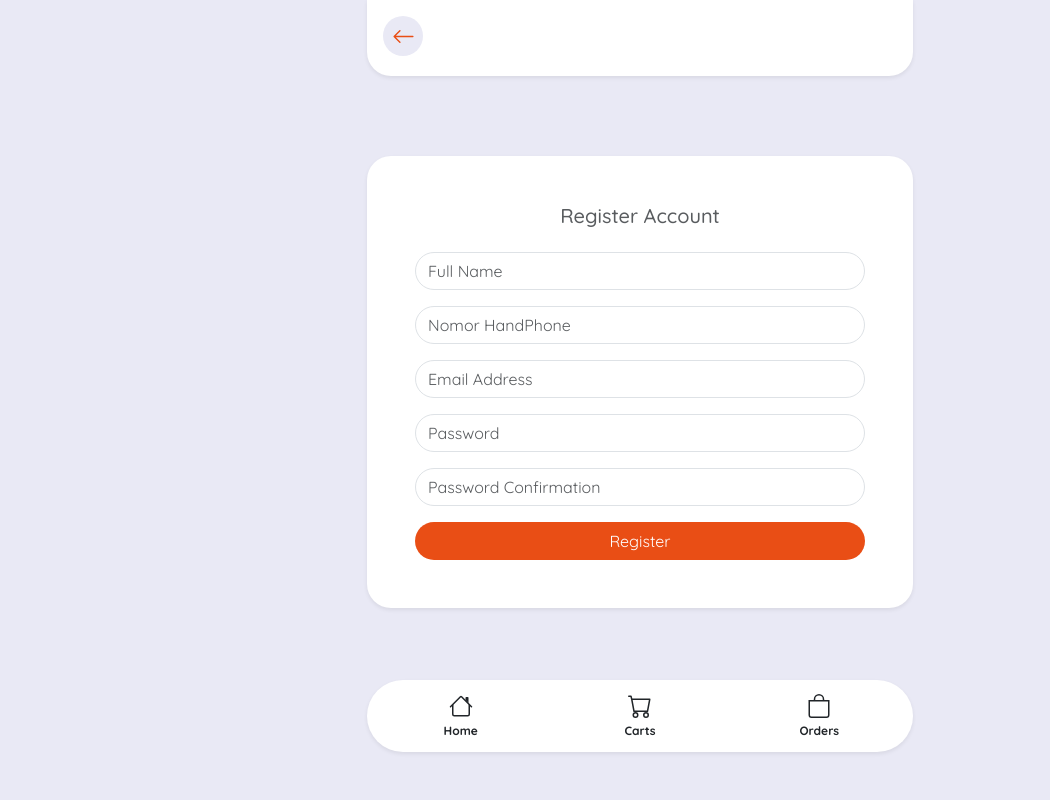
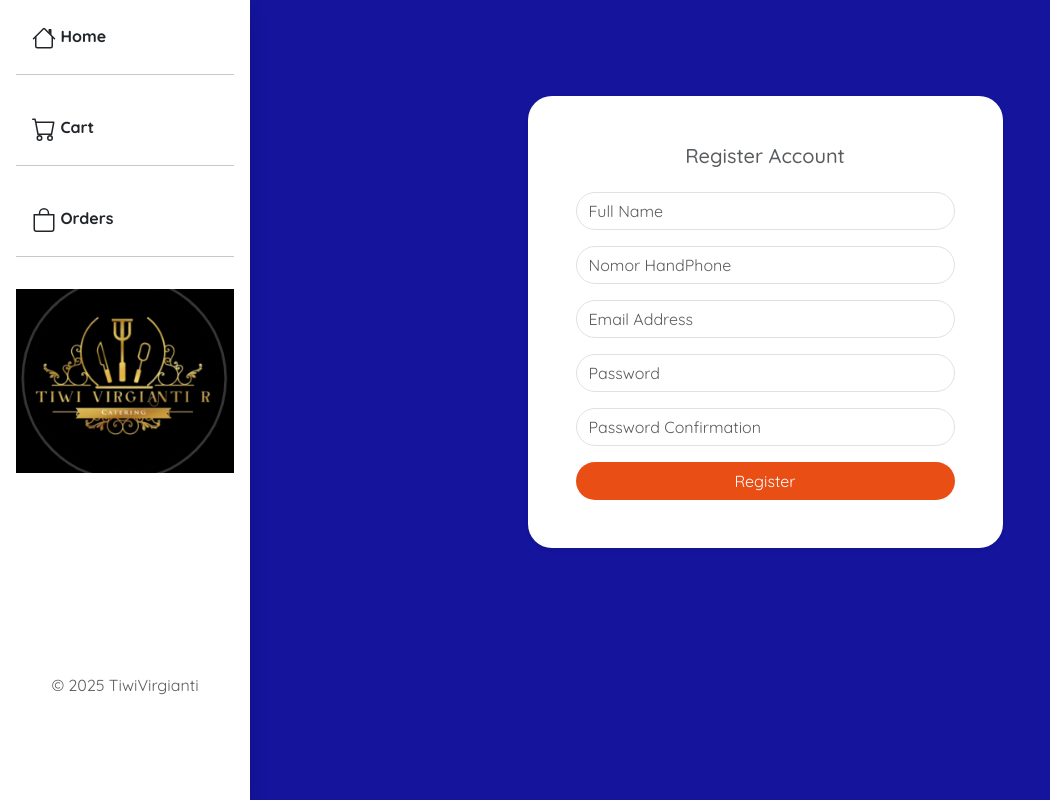
Before and after one commit to AnwarMulyaIbrahim/TugasAhirTI, a Laravel app: page /register in a window 1280 px wide. Shown: the whole page, without its empty margins (0-1050 px from the left). Run offline with Laravel 12, Linux system fonts and the light colour scheme; style sheets or scripts are compiled from the project's sources; parts of the project's set-up code (start-up, migrations or seed data) failed here and were passed over; some libraries are stand-ins or nearby versions.

Commit message:
add side bar on desktop view

```diff
--- a/app/Filament/Widgets/TransactionChart.php
+++ b/app/Filament/Widgets/TransactionChart.php
@@ -9,7 +9,7 @@ use Filament\Widgets\ChartWidget;
 
 class TransactionChart extends ChartWidget
 {
-    protected static ?string $heading = 'Transactions (30 Days)';
+    protected static ?string $heading = 'Grafik Pendapatan Bulan Ini';
     protected int | string | array $columnSpan = 'full';
 
     protected function getData(): array
--- /dev/null
+++ b/app/Livewire/Web/Checkout/Index.php
@@ -0,0 +1,13 @@
+<?php
+
+namespace App\Livewire\Web\Checkout;
+
+use Livewire\Component;
+
+class Index extends Component
+{
+    public function render()
+    {
+        return view('livewire.web.checkout.index');
+    }
+}
--- a/app/Providers/Filament/AdminPanelProvider.php
+++ b/app/Providers/Filament/AdminPanelProvider.php
@@ -37,8 +37,8 @@ class AdminPanelProvider extends PanelProvider
             ])
             ->discoverWidgets(in: app_path('Filament/Widgets'), for: 'App\\Filament\\Widgets')
             ->widgets([
-                Widgets\AccountWidget::class,
-                Widgets\FilamentInfoWidget::class,
+                // Widgets\AccountWidget::class,
+                // Widgets\FilamentInfoWidget::class,
             ])
             ->middleware([
                 EncryptCookies::class,
--- a/resources/css/app.css
+++ b/resources/css/app.css
@@ -1,6 +1,6 @@
 @import url(https://fonts.googleapis.com/css2?family=Quicksand:wght@300..700&display=swap);
 body {
-    background-color: #e9e9f5 !important;
+    background-color: #14149d !important;
     font-family: Quicksand, sans-serif !important;
 }
 .rounded-menu {
--- a/resources/views/components/buttons/back.blade.php
+++ b/resources/views/components/buttons/back.blade.php
@@ -1,4 +1,4 @@
-<button onclick="history.back()" class="text-decoration-none btn-back mb-1 border-0">
+<button onclick="history.back()" class="text-decoration-none btn-back mb-1 border-0 d-block d-md-none">
     <svg xmlns="http://www.w3.org/2000/svg" width="23" height="23" fill="currentColor" class="bi bi-arrow-left"
         viewBox="0 0 16 16">
         <path fill-rule="evenodd" d="M15 8a.5.5 0 0 0-.5-.5H2.707l3.147-3.146a.5.5 0 1 0-.708-.708l-4 4a.5.5 0 0 0 0 .708l4 4a.5.5 0 0 0 .708-.708L2.707 8.5H14.5A.5.5 0 0 0 15 8" />
--- a/resources/views/components/layouts/app.blade.php
+++ b/resources/views/components/layouts/app.blade.php
@@ -1,5 +1,6 @@
 <!DOCTYPE html>
 <html lang="{{ str_replace('_', '-', app()->getLocale()) }}">
+
 <head>
     <meta charset="utf-8">
     <meta name="viewport" content="width=device-width, initial-scale=1.0">
@@ -18,11 +19,69 @@
     @livewireStyles
     @vite(['resources/css/app.css'])
 </head>
+
 <body>
+<!-- Wrapper AlpineJS -->
+<div class="d-flex">
+
+    <!-- Sidebar -->
+    <div class="sidebar d-none d-md-block bg-white p-3 shadow h-100" style="width: 250px; min-height: 100vh;">
+        <ul class="nav flex-column">
+            <li class="nav-item mb-3">
+                <a href="/" class="nav-link text-dark fw-bold"><svg width="1.5em" height="1.5em" viewBox="0 0 16 16" class="bi bi-house"
+                    fill="currentColor" xmlns="http://www.w3.org/2000/svg">
+                    <path fill-rule="evenodd"
+                        d="M2 13.5V7h1v6.5a.5.5 0 0 0 .5.5h9a.5.5 0 0 0 .5-.5V7h1v6.5a1.5 1.5 0 0 1-1.5 1.5h-9A1.5 1.5 0 0 1 2 13.5zm11-11V6l-2-2V2.5a.5.5 0 0 1 .5-.5h1a.5.5 0 0 1 .5.5z">
+                    </path>
+                    <path fill-rule="evenodd"
+                        d="M7.293 1.5a1 1 0 0 1 1.414 0l6.647 6.646a.5.5 0 0 1-.708.708L8 2.207 1.354 8.854a.5.5 0 1 1-.708-.708L7.293 1.5z">
+                    </path>
+                </svg> Home</a>
+                <hr>
+            </li>
+            <li class="nav-item mb-3">
+                <a href="/cart" class="nav-link text-dark fw-bold"><svg xmlns="http://www.w3.org/2000/svg" width="1.5em" height="1.5em" fill="currentColor"
+                    class="bi bi-cart" viewBox="0 0 16 16">
+                    <path
+                        d="M0 1.5A.5.5 0 0 1 .5 1H2a.5.5 0 0 1 .485.379L2.89 3H14.5a.5.5 0 0 1 .491.592l-1.5 8A.5.5 0 0 1 13 12H4a.5.5 0 0 1-.491-.408L2.01 3.607 1.61 2H.5a.5.5 0 0 1-.5-.5zM3.102 4l1.313 7h8.17l1.313-7H3.102zM5 12a2 2 0 1 0 0 4 2 2 0 0 0 0-4zm7 0a2 2 0 1 0 0 4 2 2 0 0 0 0-4zm-7 1a1 1 0 1 1 0 2 1 1 0 0 1 0-2zm7 0a1 1 0 1 1 0 2 1 1 0 0 1 0-2z">
+                    </path>
+                </svg> Cart</a>
+                <hr>
+            </li>
+            <li class="nav-item mb-3">
+                <a href="/account/my-orders" class="nav-link text-dark fw-bold"><svg xmlns="http://www.w3.org/2000/svg" width="1.5em" height="1.5em" fill="currentColor"
+                    class="bi bi-bag" viewBox="0 0 16 16">
+                    <path
+                        d="M8 1a2.5 2.5 0 0 1 2.5 2.5V4h-5v-.5A2.5 2.5 0 0 1 8 1m3.5 3v-.5a3.5 3.5 0 1 0-7 0V4H1v10a2 2 0 0 0 2 2h10a2 2 0 0 0 2-2V4zM2 5h12v9a1 1 0 0 1-1 1H3a1 1 0 0 1-1-1z" />
+                </svg> Orders</a>
+                <hr>
+            </li>
+            <li class="nav-item mb-3">
+                <img src="{{ asset('images/logo33.png') }}" alt="Logo" style="width: 100%;">
+            </li>
+        </ul>
+        <br><br><br><br><br>
+        <br><br>
+        <div class="text-center text-muted medium mt-3 ">
+            © {{ now()->year }} TiwiVirgianti
+        </div>
+    </div>
+
+    <!-- Konten Utama -->
+    <div class="flex-grow-1 p-3">
+
+
+
+        <!-- Konten lainnya -->
+        <div>
 
     <!-- render content -->
     {{ $slot }}
     <!-- end render content -->
+        </div>
+    </div>
+</div>
+
 
     <!-- bottom menu -->
     <x-menus.bottom />
@@ -33,15 +92,16 @@
     <script src="https://cdnjs.cloudflare.com/ajax/libs/toastr.js/latest/toastr.min.js"></script>
     @livewireScripts
     <script>
-        @if(session()->has('success'))
+        @if (session()->has('success'))
             toastr.success('{{ session('success') }}', 'BERHASIL!');
-        @elseif(session()->has('info'))
+        @elseif (session()->has('info'))
             toastr.info('{{ session('info') }}', 'INFO!');
-        @elseif(session()->has('warning'))
+        @elseif (session()->has('warning'))
             toastr.warning('{{ session('warning') }}', 'PERINGATAN!');
-        @elseif(session()->has('error'))
+        @elseif (session()->has('error'))
             toastr.error('{{ session('error') }}', 'GAGAL!');
         @endif
     </script>
 </body>
+
 </html>
--- a/resources/views/components/menus/bottom.blade.php
+++ b/resources/views/components/menus/bottom.blade.php
@@ -1,4 +1,4 @@
-<div class="container fixed-bottom mb-5">
+<div class="container fixed-bottom mb-5 d-block d-md-none">
     <div class="row justify-content-center">
         <div class="col-12 col-md-6">
             <div class="text-center bg-white rounded-menu p-1 shadow-sm">
--- /dev/null
+++ b/resources/views/filament/pages/dashboard.blade.php
@@ -0,0 +1,3 @@
+<x-filament-panels::page>
+
+</x-filament-panels::page>
--- a/resources/views/livewire/auth/login.blade.php
+++ b/resources/views/livewire/auth/login.blade.php
@@ -2,13 +2,13 @@
 
     <div class="row justify-content-center mt-0">
         <div class="col-md-6">
-            <div class="bg-white rounded-bottom-custom shadow-sm p-3 sticky-top mb-5">
+            {{-- <div class="bg-white rounded-bottom-custom shadow-sm p-3 sticky-top mb-5">
                 <div class="d-flex justify-content-start">
                     <div>
                         <x-buttons.back />
                     </div>
                 </div>
-            </div>
+            </div> --}}
 
             <div class="card border-0 shadow-sm rounded mt-80">
                 <div class="card-body p-5">
--- a/resources/views/livewire/auth/register.blade.php
+++ b/resources/views/livewire/auth/register.blade.php
@@ -2,14 +2,14 @@
 
     <div class="row justify-content-center mt-0">
         <div class="col-md-6">
-            <div class="bg-white rounded-bottom-custom shadow-sm p-3 sticky-top mb-5">
+            {{-- <div class="bg-white rounded-bottom-custom shadow-sm p-3 sticky-top mb-5">
                 <div class="d-flex justify-content-start">
                     <div>
 
                         <x-buttons.back />
                     </div>
                 </div>
-            </div>
+            </div> --}}
 
             <div class="card border-0 shadow-sm rounded mt-80">
                 <div class="card-body p-5">
--- /dev/null
+++ b/resources/views/livewire/web/checkout/index.blade.php
@@ -0,0 +1,3 @@
+<div>
+    {{-- Knowing others is intelligence; knowing yourself is true wisdom. --}}
+</div>
--- a/routes/web.php
+++ b/routes/web.php
@@ -24,6 +24,9 @@ Route::get('/products/{slug}', Web\Products\Show::class)->name('web.product.show
 //route cart
 Route::get('/cart', Web\Cart\Index::class)->name('web.cart.index')->middleware('auth:customer');
 
+//route checkout
+Route::get('/checkout', Web\Checkout\Index::class)->name('web.checkout.index')->middleware('auth:customer');
+
 //route group account
 Route::middleware('auth:customer')->group(function () {
 
```
Also changed, not shown: app/Filament/Pages/Dashboard.php (added, +15 -0 lines).
